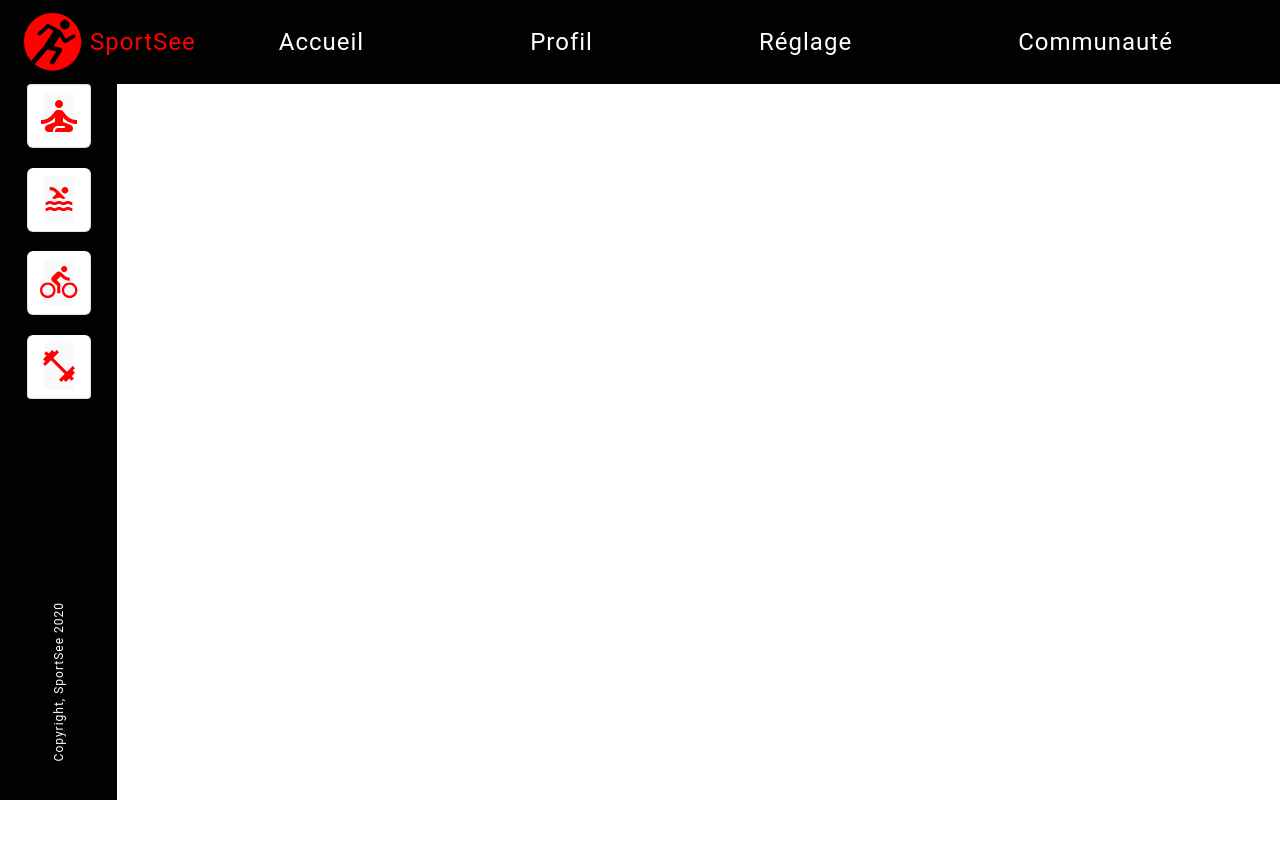
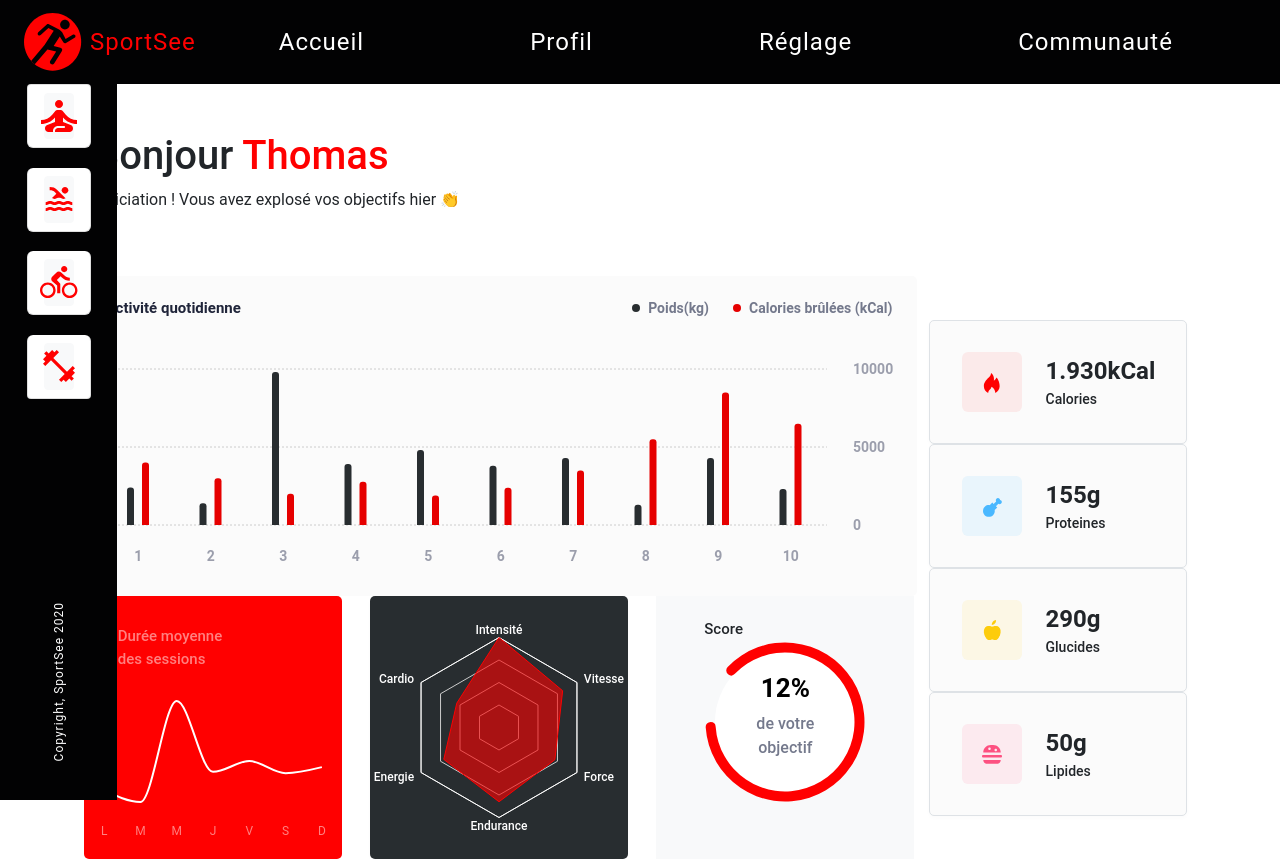
Before and after one commit to timothegonin/timothe_gonin_12_062022, a React (Create React App) app: page / in a window 1280 px wide. Before the commit the page ends 800 px from the top, so only its background shows below. Built offline with nearby package versions, Linux system fonts and the light colour scheme.

Commit message:
🔥 ♻️ moving styles to .jsx (sesssionDuration)

```diff
--- a/src/App.js
+++ b/src/App.js
@@ -1,7 +1,7 @@
 import { Container } from 'react-bootstrap'
 
 import Header from './components/Header'
-// import Dashboard from './components/Dashboard'
+import Dashboard from './components/Dashboard'
 import Sidebar from './components/Sidebar'
 
 function App() {
@@ -9,7 +9,7 @@ function App() {
     <Container fluid className="App px-0">
       <Header />
       <Sidebar />
-      {/* <Dashboard /> */}
+      <Dashboard />
     </Container>
   )
 }
--- a/src/components/Charts_collection/SessionsDuration/index.jsx
+++ b/src/components/Charts_collection/SessionsDuration/index.jsx
@@ -1,4 +1,4 @@
-import React from 'react'
+import styled from 'styled-components'
 import {
   LineChart,
   Line,
@@ -65,12 +65,17 @@ const CustomTooltip = ({ active, payload }) => {
   return null
 }
 
+/*
+  ┌─────────────────────────────────────────────────────────────────────────┐
+  │ JSX                                                                     │
+  └─────────────────────────────────────────────────────────────────────────┘
+ */
 export default function SessionsDuration() {
   return (
-    <div className="sessionDuration__container">
-      <div className="sessionDuration__info">
+    <SessionsDurationWrapper>
+      <SessionDurationInfo className="sessionDuration__info">
         <p>Durée moyenne des sessions</p>
-      </div>
+      </SessionDurationInfo>
       <ResponsiveContainer width="100%" height="60%">
         <LineChart
           data={data}
@@ -104,6 +109,26 @@ export default function SessionsDuration() {
           />
         </LineChart>
       </ResponsiveContainer>
-    </div>
+    </SessionsDurationWrapper>
   )
 }
+
+/*
+  ┌─────────────────────────────────────────────────────────────────────────┐
+  │ STYLES                                                                  │
+  └─────────────────────────────────────────────────────────────────────────┘
+ */
+const SessionsDurationWrapper = styled.div`
+  background: red;
+  border-radius: 5px;
+  height: 263px;
+  width: 258px;
+`
+const SessionDurationInfo = styled.div`
+  max-width: 150px;
+  padding-top: 29px;
+  padding-left: 34px;
+  font-weight: 500;
+  font-size: 15px;
+  color: rgba(255, 255, 0255, 0.5);
+`
--- a/src/styles/scss/components/_charts.scss
+++ b/src/styles/scss/components/_charts.scss
@@ -132,23 +132,6 @@
   }
 }
 
-.sessionDuration {
-  &__container {
-    background: $primary;
-    border-radius: 5px;
-    height: 263px;
-    width: 258px;
-  }
-  &__info {
-    max-width: 150px;
-    padding-top: 29px;
-    padding-left: 34px;
-    font-weight: 500;
-    font-size: 15px;
-    color: rgba(255, 255, 0255, 0.5);
-  }
-}
-
 .custom-tooltip {
   background: white;
   .label {
```
